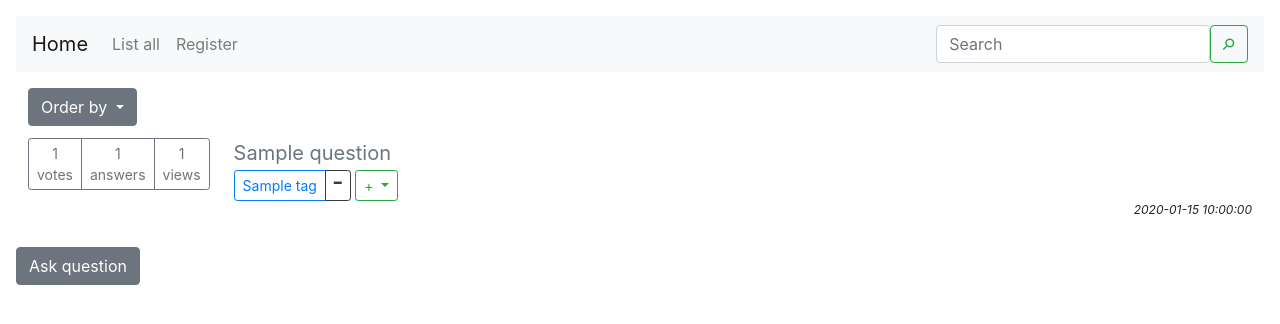
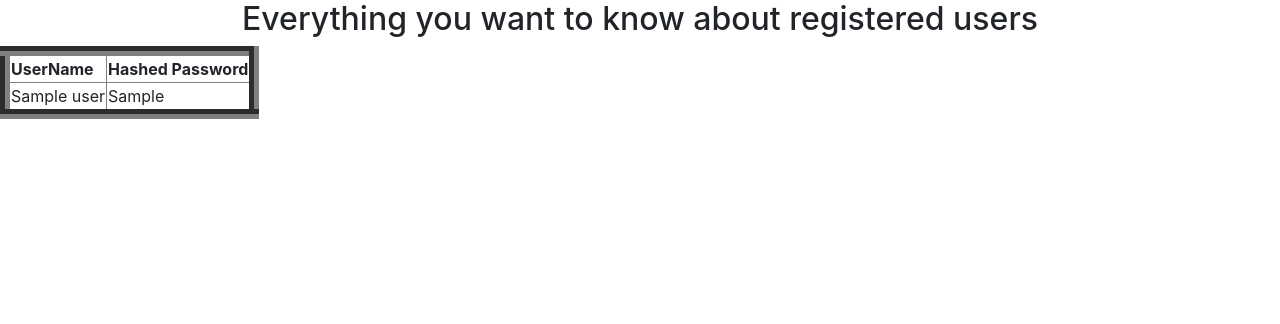
Before and after one commit to Blodie/ask-mate-python, a Flask app: page /registered-user in a window 1280 px wide. Shown: the top 324 px of the page. Run offline with Flask 2, Linux system fonts and the light colour scheme; a database or web service that is not in the repository returns one stand-in record (values such as "Sample title"); some libraries are stand-ins or nearby versions.

Commit message:
A new page for registered users and their attributes

```diff
--- a/connection.py
+++ b/connection.py
@@ -9,7 +9,7 @@ def get_connection_string():
     user_name = 'safi'
     password = 'chianti'
     host = 'localhost'
-    database_name = 'firstdatabase'
+    database_name = 'safi'
 
     env_variables_defined = user_name and password and host and database_name
 
--- a/data_manager.py
+++ b/data_manager.py
@@ -325,5 +325,11 @@ def get_password_by_username(cursor, username):
         return None
 
 
+@connection_handler
+def list_all_users(cursor):
+    cursor.execute('''SELECT name, pw FROM user_data''')
+    return cursor.fetchall()
+
+
 if __name__ == '__main__':
-    print(get_password_by_username('asd'))
+    print(list_all_users())
--- a/server.py
+++ b/server.py
@@ -180,6 +180,12 @@ def logout():
     return redirect('/')
 
 
+@app.route('/registered-user')
+def list_users():
+    users = list_all_users()
+    return render_template('user.html', users=users)
+
+
 if __name__ == "__main__":
     app.run(
         debug=True,
--- a/templates/index.html
+++ b/templates/index.html
@@ -16,6 +16,9 @@
             <ul class="navbar-nav">
                 <li>
                     <a class="nav-link" href="/list">List all <span class="sr-only">(current)</span></a>
+                </li>
+                <li>
+                    <a class="nav-link" href="/registered-user">All registered Users<span class="sr-only">(current)</span></a>
                 </li>
                 <li>
                     <a class="nav-link" href="/register">Register <span class="sr-only">(current)</span></a>
--- /dev/null
+++ b/templates/user.html
@@ -0,0 +1,22 @@
+<!DOCTYPE html>
+<html lang="en">
+<head>
+    <meta charset="UTF-8">
+    <title>Users data</title>
+    <link rel="stylesheet" type="text/css" href="{{ url_for('static', filename='bootstrap.css') }}">
+</head>
+<body>
+<h2 align="center">Everything you want to know about registered users</h2>
+<div>
+  <table border="10px">
+  <th align="center">UserName</th><th align="center">Hashed Password</th>
+{% for user in users %}
+<TR>
+   <TD>{{user.name}}</TD>
+   <TD >{{user.pw}}</TD>
+</TR>
+{% endfor %}
+</table>
+</div>
+</body>
+</html>
```
